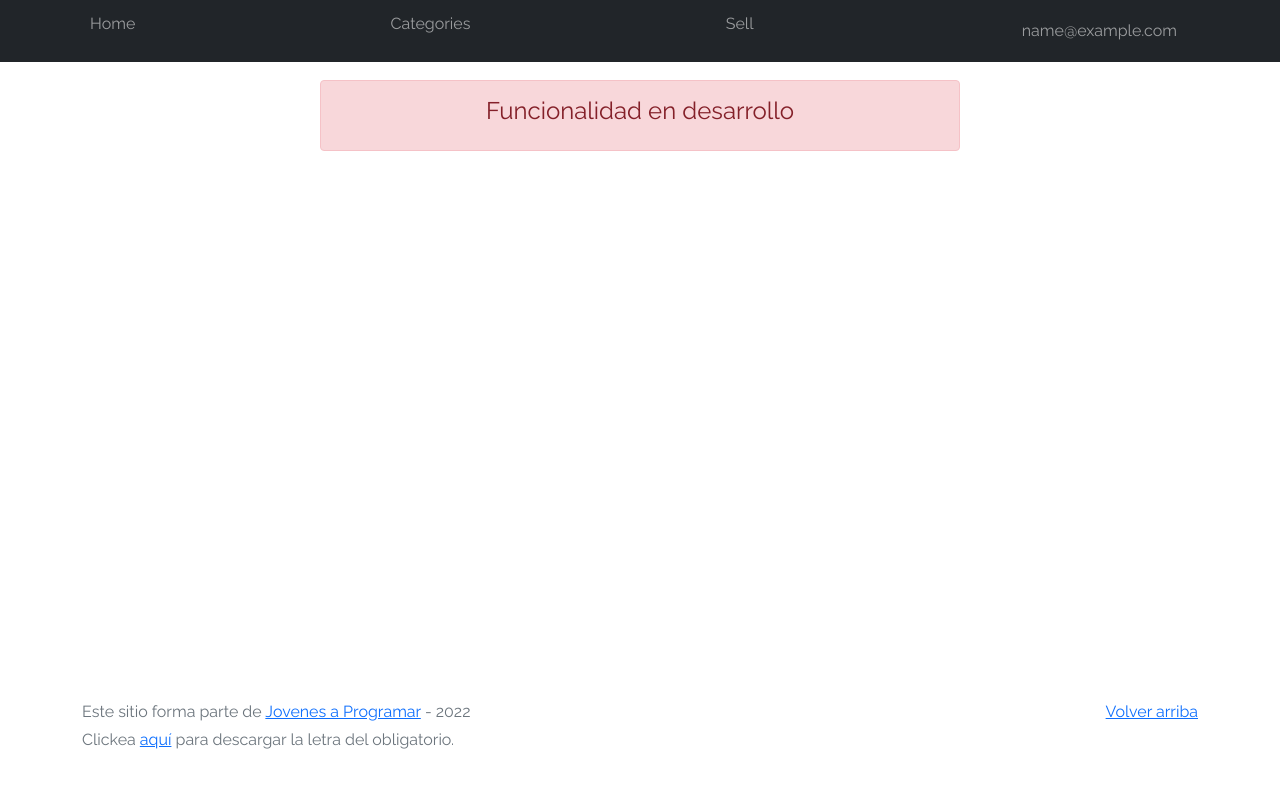
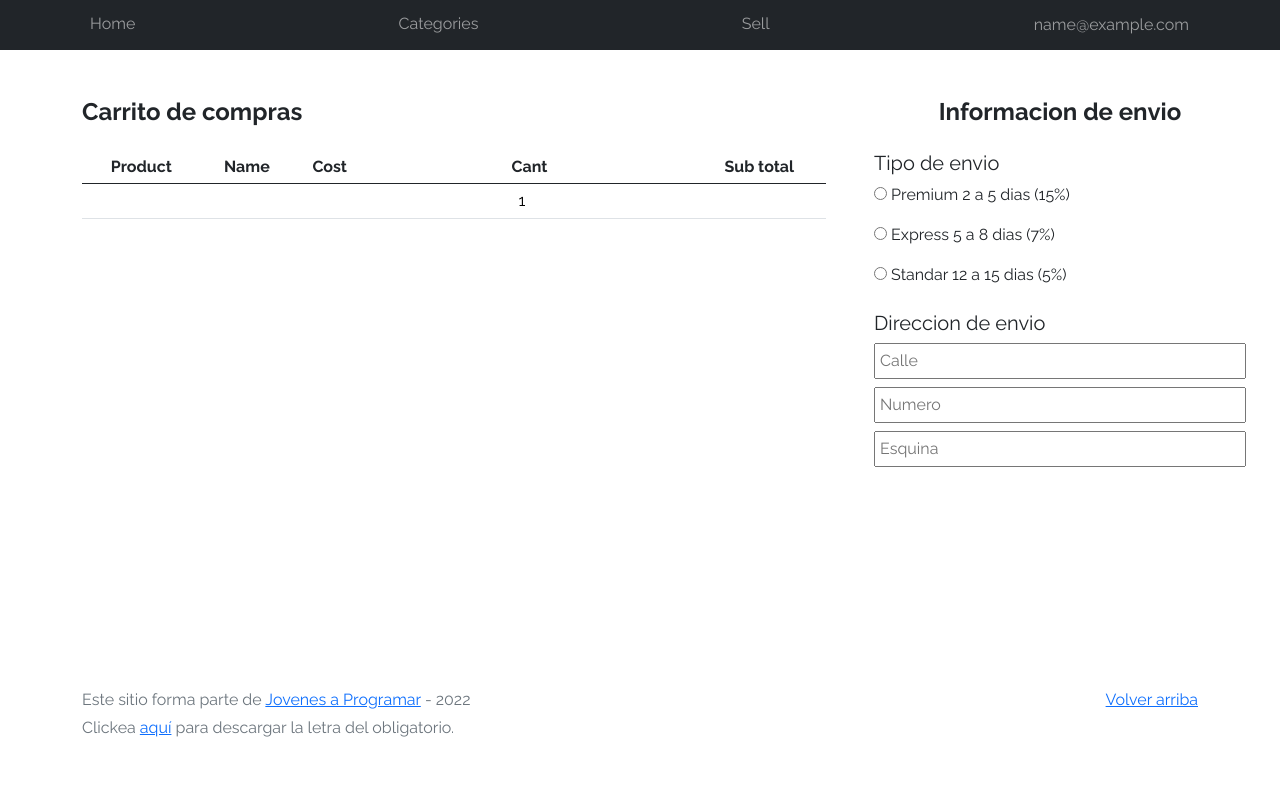
Before and after one commit to hlean/JaP, a plain HTML site: page cart.html in a window 1280 px wide. Drawn offline with Linux system fonts and the light colour scheme; no server answers; sample sign-in values are in the browser's storage.

Commit message:
info cart

```diff
--- a/cart.html
+++ b/cart.html
@@ -43,10 +43,66 @@
     </div>
   </nav>
   <main>
-    <div class="container">
-      <div class="alert alert-danger text-center" role="alert">
-        <h4 class="alert-heading">Funcionalidad en desarrollo</h4>
+    <div class="container d-flex">
+
+      <div class="col-8">
+        <div class="pt-5">
+          <h4 class="text-title"><b>Carrito de compras</b></h4>
+        </div>
+        <table class="table table-sm text-center justify-content-between mt-4">
+          <thead>
+            <tr>
+              <th scope="col">Product</th>
+              <th scope="col">Name</th>
+              <th scope="col">Cost</th>
+              <th scope="col">Cant</th>
+              <th scope="col">Sub total</th>
+            </tr>
+          </thead>
+          <tbody class="text-center ">
+            <tr id="items-body">
+              <td><img src="" class="img-fluid img" style="width: 15rem;"></td>
+              <td></td>
+              <td></td>
+              <td>
+                <input class="text-center w-25" type="number" id="cantCarrito" value="1"/>
+              </td>
+              <td></td>
+            </tr>
+          </tbody>
+          <!-- <tbody class="text-center ">
+            <tr id="items-bodyStorage">
+              <td><img src="" class="img-fluid img" style="width: 15rem;"></td>
+              <td></td>
+              <td></td>
+              <td>
+                <input class="text-center w-25" type="number" id="cantCarrito" value="1"/>
+              </td>
+              <td></td>
+            </tr>
+          </tbody> -->
+        </table>
       </div>
+
+      <div class="col-4 ms-5">
+        <div class="text-center pt-5">
+          <h4 class="text-title"><b>Informacion de envio</b></h4>
+        </div>
+        <article class="mt-4">
+          <h5>Tipo de envio</h5>
+          <p><input type="radio"> Premium 2 a 5 dias (15%)</p>
+          <p><input type="radio"> Express 5 a 8 dias (7%)</p>
+          <p><input type="radio"> Standar 12 a 15 dias (5%)</p>
+        </article>
+        <article class="mt-4">
+          <h5>Direccion de envio</h5>
+          <input type="text" placeholder="Calle" class="w-100 mb-2 p-1">
+          <input type="text" placeholder="Numero" class="w-100 mb-2 p-1">
+          <input type="text" placeholder="Esquina" class="w-100 p-1">
+        </article>
+      </div>
+
+
     </div>
   </main>
   <footer class="text-muted">
--- a/css/styles.css
+++ b/css/styles.css
@@ -187,3 +187,9 @@ a.custom-card:hover {
 .checked {
   color: orange;
 }
+
+#cantCarrito{
+  border: none;
+}
+
+#showEmail{padding: 0; margin: 0;}
--- a/js/cart.js
+++ b/js/cart.js
@@ -1,6 +1,59 @@
+let ArrayCart = [];
+
+const carrito = document.getElementById('items-body');
+
+function showCarrito(cart){
+    let cant = document.getElementById('cantCarrito').value;
+
+    for (let i = 0; i < cart.articles.length; i++) {
+        let item = cart.articles[i];
+
+        carrito.querySelector('img').setAttribute('src', item.image);
+        carrito.querySelectorAll('td')[1].textContent = item.name;
+        carrito.querySelectorAll('td')[2].textContent = item.unitCost;
+
+        carrito.querySelectorAll('td')[4].textContent = item.unitCost * cant;
+
+    }
+}
+
+
+
+
 document.addEventListener("DOMContentLoaded", function() {
     let email = localStorage.getItem("userEmail");
+    let id = localStorage.getItem("catID");
+
     if(email == null){
         window.location = "index.html"
     }
+
+    let url = CART_INFO_URL + 25801 + EXT_TYPE;
+
+    getJSONData(url).then(function (resultObj) {
+        if (resultObj.status === "ok") {
+            ArrayCart = resultObj.data;
+            showCarrito(ArrayCart);
+        }
+    });
+
+
+
+    document.querySelector('#cantCarrito').addEventListener("input", function(){
+        showCarrito(ArrayCart);
+    });
 })
+
+
+// function showCarritoStorage(){   //CREO QUE VOY A NECESITAR HACER OTRA INTERFAZ DE CARGA PARA LOS DEL LOCALSTORAGE
+
+//     let image = localStorage.getItem("productImage");
+//     let name = localStorage.getItem("productName");
+//     let cost = localStorage.getItem("productCost");
+//     let subtotal = localStorage.getItem("productSubTotal");
+
+//     carritoS.querySelector('img').setAttribute('src', image);
+//     carritoS.querySelectorAll('td')[1].textContent = name;
+//     carritoS.querySelectorAll('td')[2].textContent = cost;
+//     carritoS.querySelectorAll('td')[4].textContent = subtotal;
+// }
```
Also changed, not shown: js/product-info.js (+11 -3 lines), principal.html (+1 -2 lines), product-info.html (+16 -12 lines).
